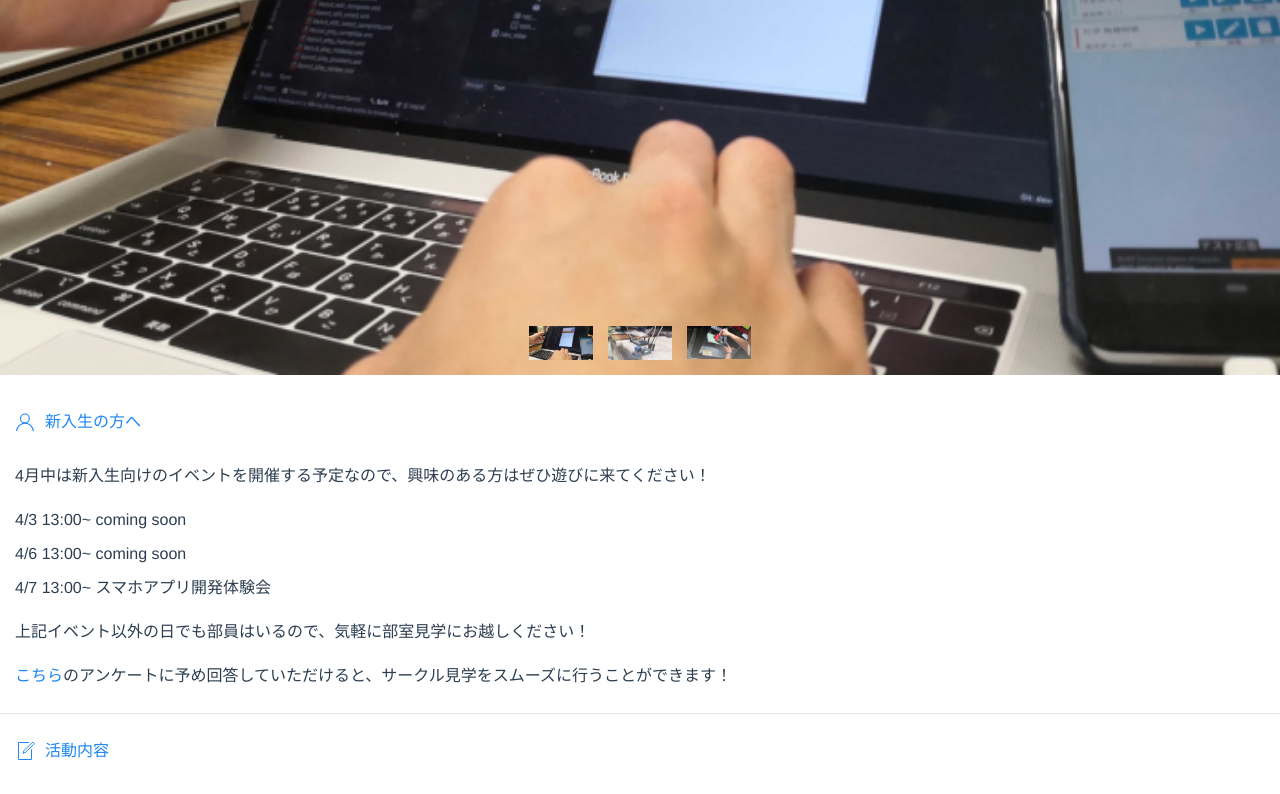
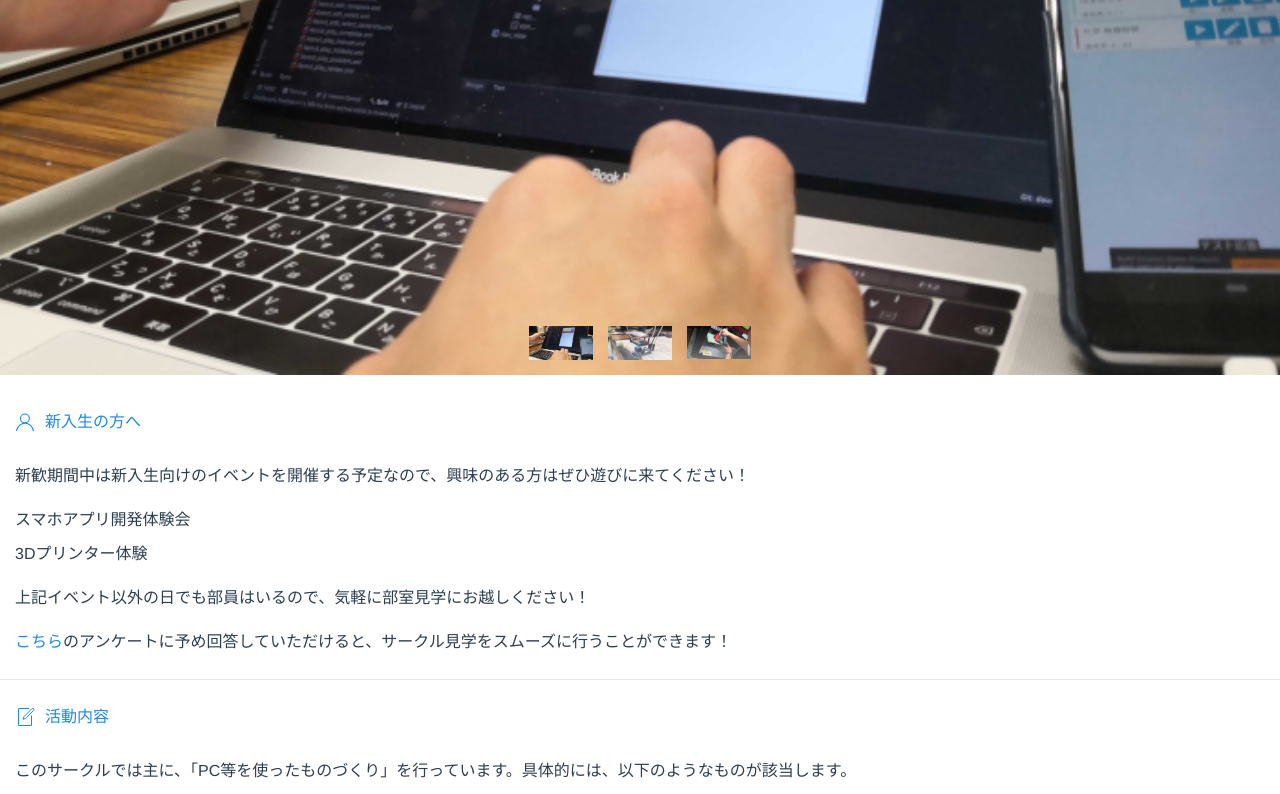
Before and after one commit to oucrc-org/web, a Vue app: page / in a window 1280 px wide. Shown: the part 405-1199 px from the top of the page. Built offline with nearby package versions, Linux system fonts and the light colour scheme; no server answers.

Commit message:
軽微な修正

```diff
--- a/src/components/Contents.vue
+++ b/src/components/Contents.vue
@@ -4,11 +4,10 @@
             <a class="uk-accordion-title uk-padding-small" href="#"><span uk-icon="user"
                                                                           class="uk-margin-small-right"></span>新入生の方へ</a>
             <div class="uk-accordion-content uk-padding-small">
-                <div>4月中は新入生向けのイベントを開催する予定なので、興味のある方はぜひ遊びに来てください！</div>
+                <div>新歓期間中は新入生向けのイベントを開催する予定なので、興味のある方はぜひ遊びに来てください！</div>
                 <ul class="uk-list uk-margin uk-margin-bottom">
-                    <li>4/3 13:00~ coming soon</li>
-                    <li>4/6 13:00~ coming soon</li>
-                    <li>4/7 13:00~ スマホアプリ開発体験会</li>
+                    <li>スマホアプリ開発体験会</li>
+                    <li>3Dプリンター体験</li>
                 </ul>
                 <div>上記イベント以外の日でも部員はいるので、気軽に部室見学にお越しください！</div>
                 <div class="uk-margin-top"><a href="https://forms.gle/M1XJeULJGx9r2MMC9">こちら</a>のアンケートに予め回答していただけると、サークル見学をスムーズに行うことができます！
```
